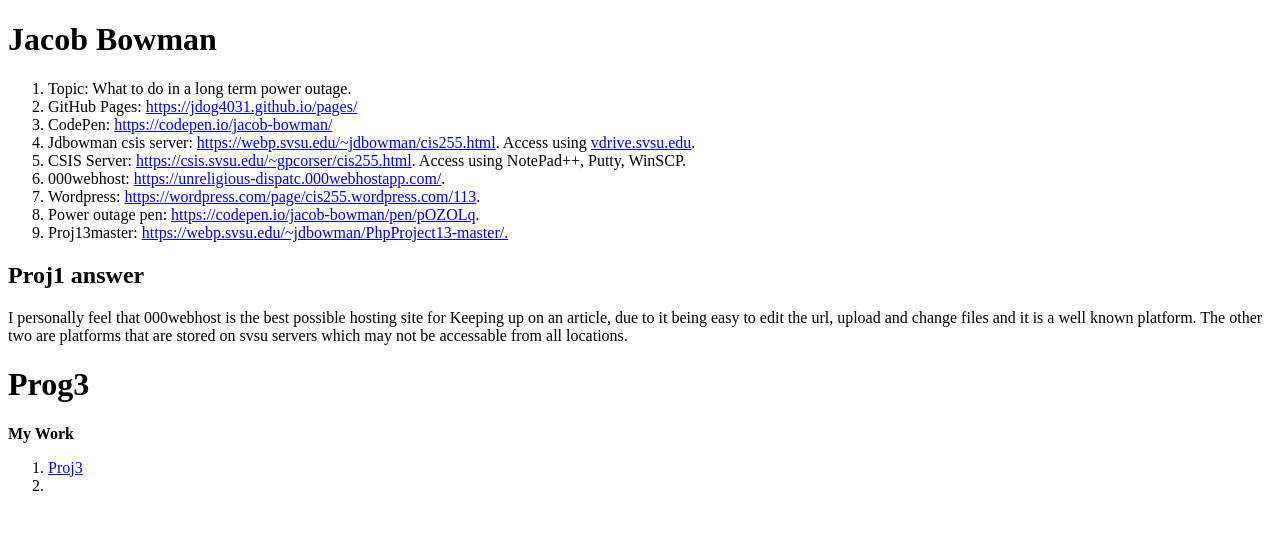
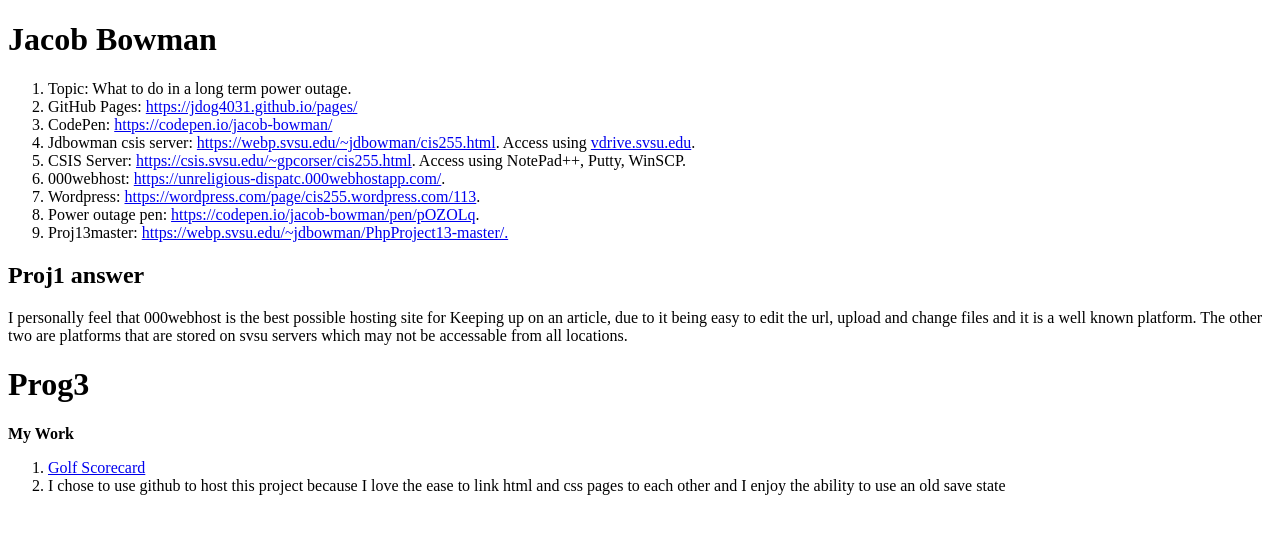
Before and after one commit to jdog4031/Pages, a plain HTML site: page index.html in a window 1280 px wide. Drawn offline with Linux system fonts and the light colour scheme.

Commit message:
Update index.html

```diff
--- a/index.html
+++ b/index.html
@@ -25,8 +25,8 @@
   <h1>Prog3</h1>
   <b>My Work</b>
   <ol>
-    <li><a target='_blank' href='https://jdog4031.github.io/Pages/Prog3.html'>Proj3</a> </li>
-    <li></li>
+    <li><a target='_blank' href='https://jdog4031.github.io/Pages/Prog3.html'>Golf Scorecard</a> </li>
+    <li>I chose to use github to host this project because I love the ease to link html and css pages to each other and I enjoy the ability to use an old save state</li>
   </ol>
 
 </proj3>
```
